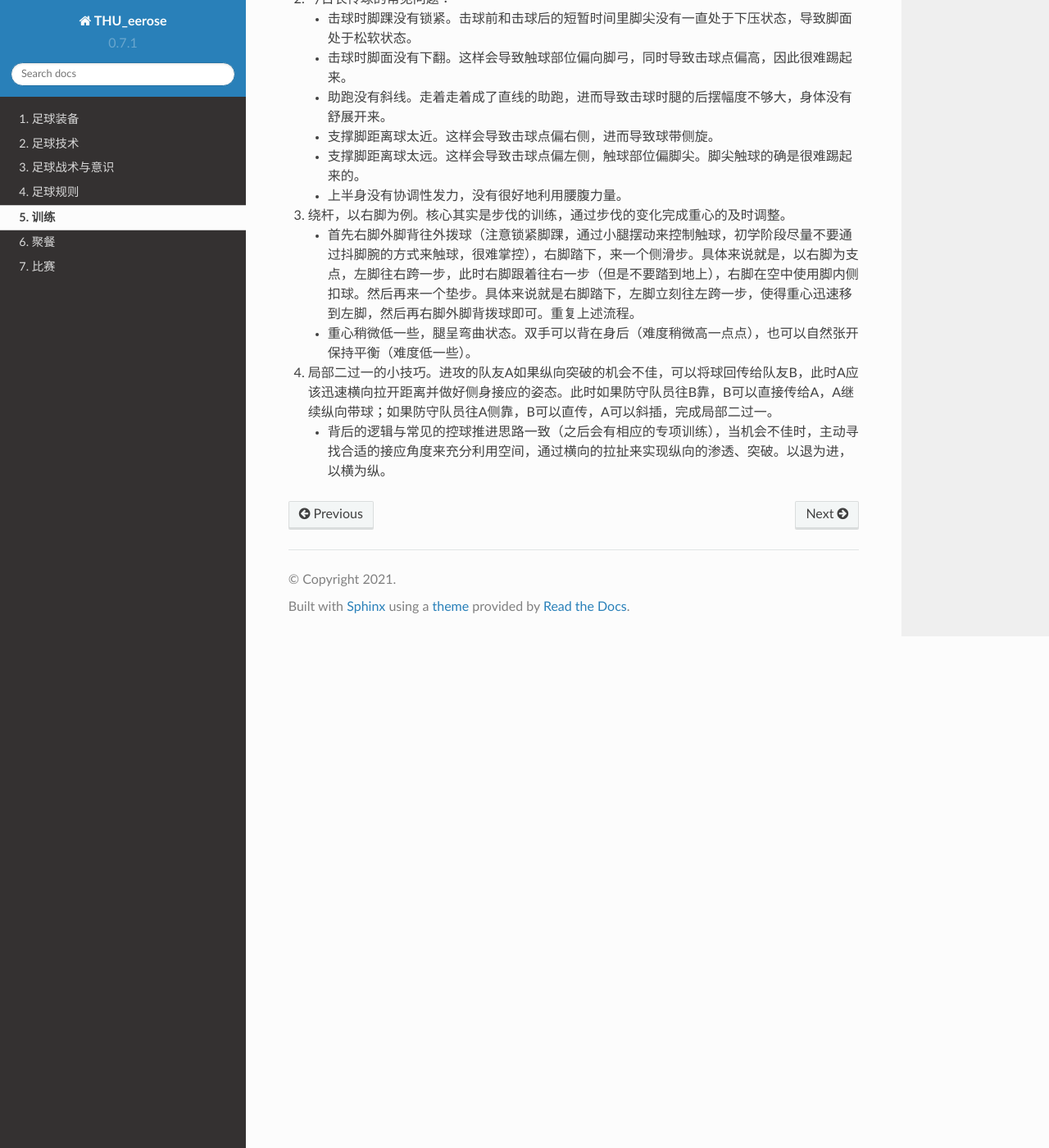
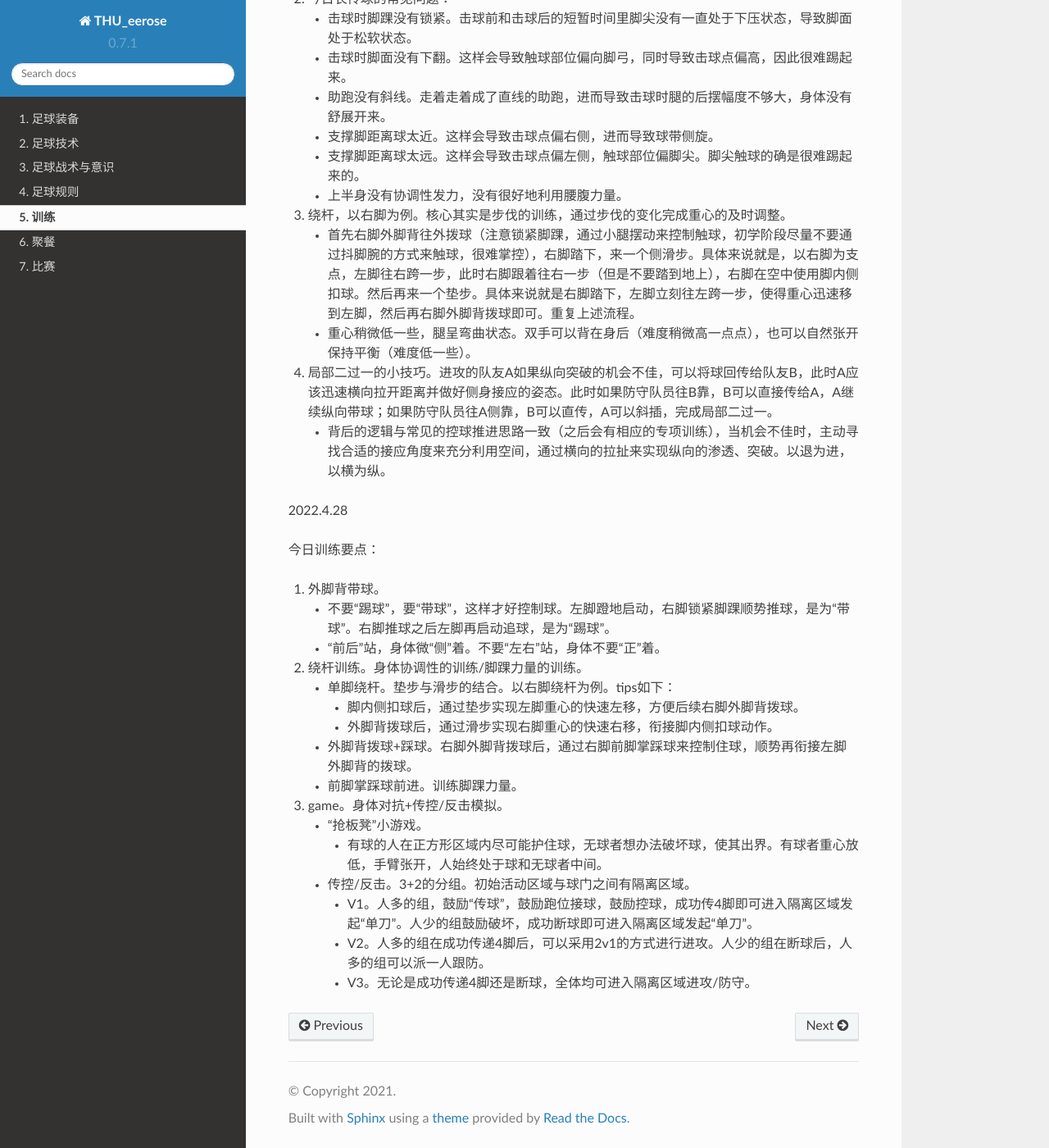
Before and after one commit to THUeerose/diary, a Sphinx documentation site: the page built from source/training.md, in a window 1280 px wide and 1400 px high, scrolled down 1093 px. Shown: the whole window at 82% size. Built offline with Sphinx 7.4.7 and the Read the Docs theme 2.0.0, drawn with Linux system fonts in a browser that asks for light colours.

Commit message:
20220428

```diff
--- a/source/training.md
+++ b/source/training.md
@@ -30,3 +30,25 @@
     - 重心稍微低一些，腿呈弯曲状态。双手可以背在身后（难度稍微高一点点），也可以自然张开保持平衡（难度低一些）。
 4. 局部二过一的小技巧。进攻的队友A如果纵向突破的机会不佳，可以将球回传给队友B，此时A应该迅速横向拉开距离并做好侧身接应的姿态。此时如果防守队员往B靠，B可以直接传给A，A继续纵向带球；如果防守队员往A侧靠，B可以直传，A可以斜插，完成局部二过一。
     - 背后的逻辑与常见的控球推进思路一致（之后会有相应的专项训练），当机会不佳时，主动寻找合适的接应角度来充分利用空间，通过横向的拉扯来实现纵向的渗透、突破。以退为进，以横为纵。
+
+2022.4.28
+
+今日训练要点：
+1. 外脚背带球。
+    - 不要“踢球”，要“带球”，这样才好控制球。左脚蹬地启动，右脚锁紧脚踝顺势推球，是为“带球”。右脚推球之后左脚再启动追球，是为“踢球”。
+    - “前后”站，身体微“侧”着。不要“左右”站，身体不要“正”着。
+
+2. 绕杆训练。身体协调性的训练/脚踝力量的训练。
+    - 单脚绕杆。垫步与滑步的结合。以右脚绕杆为例。tips如下：
+        - 脚内侧扣球后，通过垫步实现左脚重心的快速左移，方便后续右脚外脚背拨球。
+        - 外脚背拨球后，通过滑步实现右脚重心的快速右移，衔接脚内侧扣球动作。
+    - 外脚背拨球+踩球。右脚外脚背拨球后，通过右脚前脚掌踩球来控制住球，顺势再衔接左脚外脚背的拨球。
+    - 前脚掌踩球前进。训练脚踝力量。
+
+3. game。身体对抗+传控/反击模拟。
+    - “抢板凳”小游戏。
+        - 有球的人在正方形区域内尽可能护住球，无球者想办法破坏球，使其出界。有球者重心放低，手臂张开，人始终处于球和无球者中间。
+    - 传控/反击。3+2的分组。初始活动区域与球门之间有隔离区域。
+        - V1。人多的组，鼓励“传球”，鼓励跑位接球，鼓励控球，成功传4脚即可进入隔离区域发起“单刀”。人少的组鼓励破坏，成功断球即可进入隔离区域发起“单刀”。
+        - V2。人多的组在成功传递4脚后，可以采用2v1的方式进行进攻。人少的组在断球后，人多的组可以派一人跟防。
+        - V3。无论是成功传递4脚还是断球，全体均可进入隔离区域进攻/防守。
```
